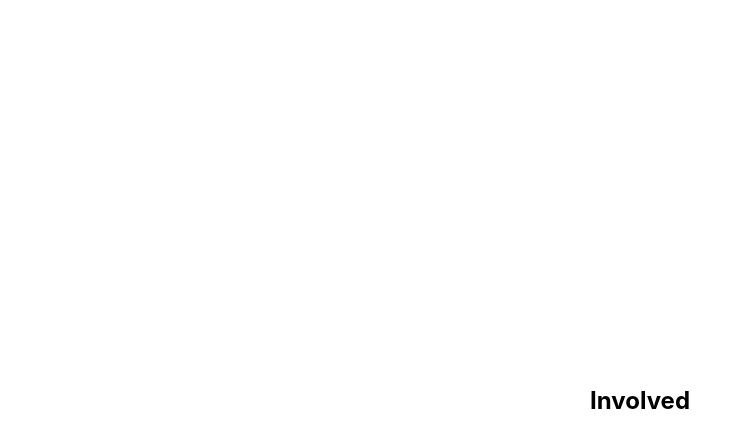
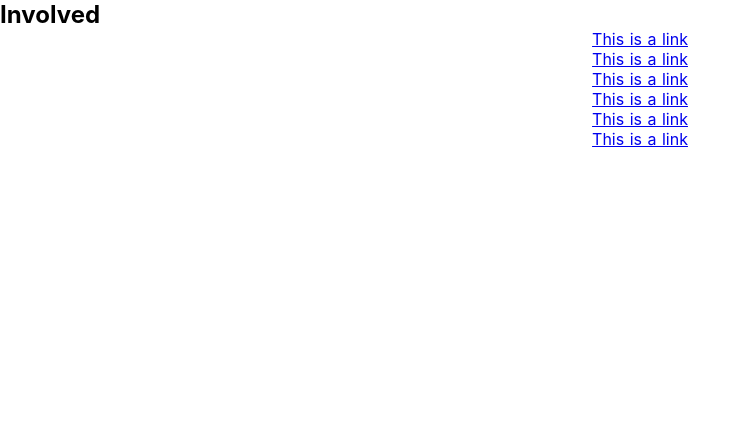
Before and after one commit to augustogoulart/metalinks, a Nuxt app: page / in a window 1280 px wide. Shown: the top 448 px of the page, without its empty margins (0-751 px from the left). Built offline with nearby package versions, Linux system fonts and the light colour scheme.

Commit message:
Home page must show links

```diff
--- a/components/Link.vue
+++ b/components/Link.vue
@@ -1,3 +1,5 @@
 <template>
-    <h1>Involved</h1>
+  <div>
+    <a href="https://github.com/augustogoulart/involved">This is a link</a>
+  </div>
 </template>
--- a/pages/index.vue
+++ b/pages/index.vue
@@ -1,6 +1,12 @@
 <template>
-  <section class="container">
-    <div>
+  <section>
+    <h1>Involved</h1>
+    <div class="container">
+      <Link />
+      <Link />
+      <Link />
+      <Link />
+      <Link />
       <Link />
     </div>
   </section>
@@ -20,7 +26,6 @@ export default {
 .container {
   margin: 0 auto;
   min-height: 100vh;
-  display: flex;
   justify-content: center;
   align-items: center;
   text-align: center;
```
Also changed, not shown: 1 other file (tests, documents, lock files or other folders).
